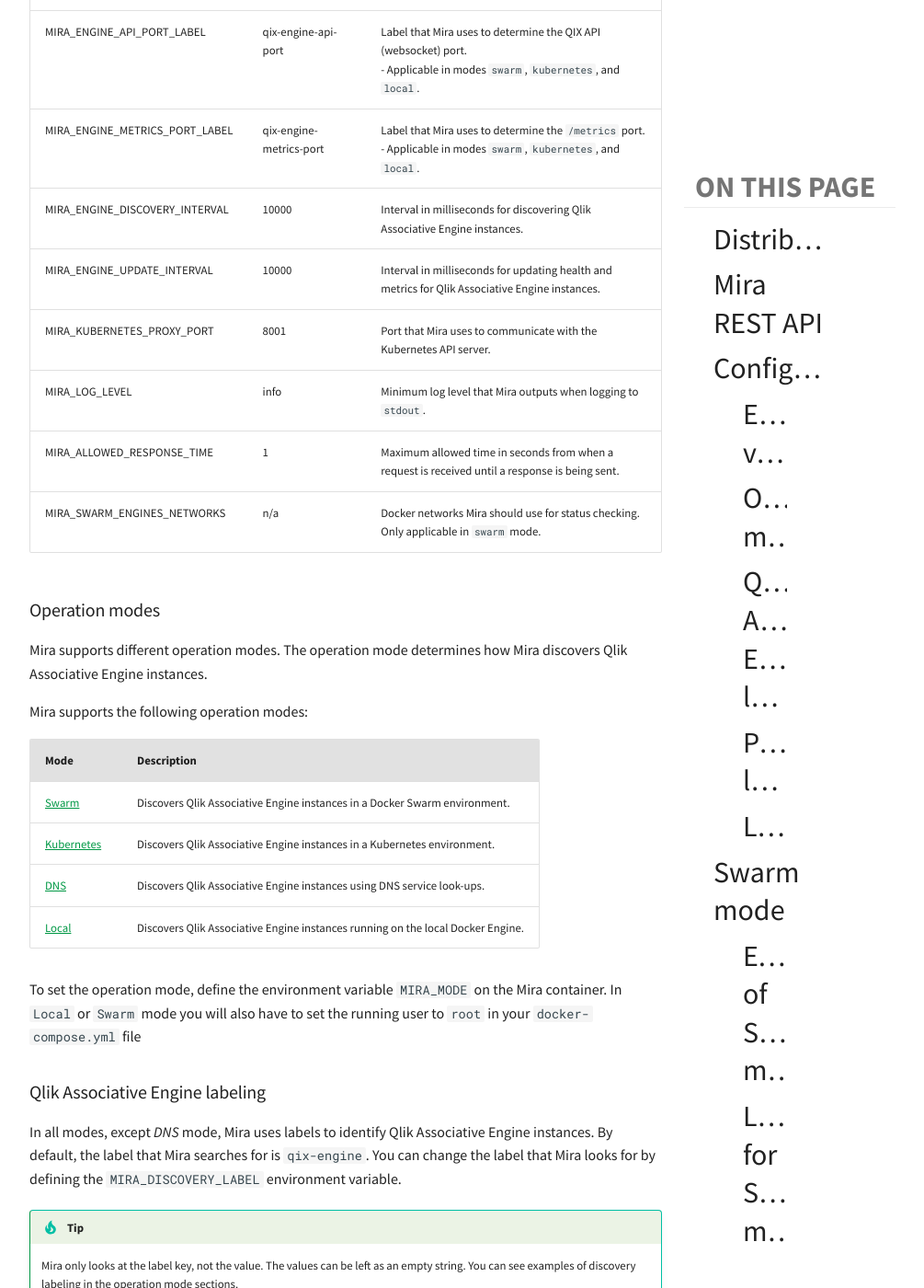
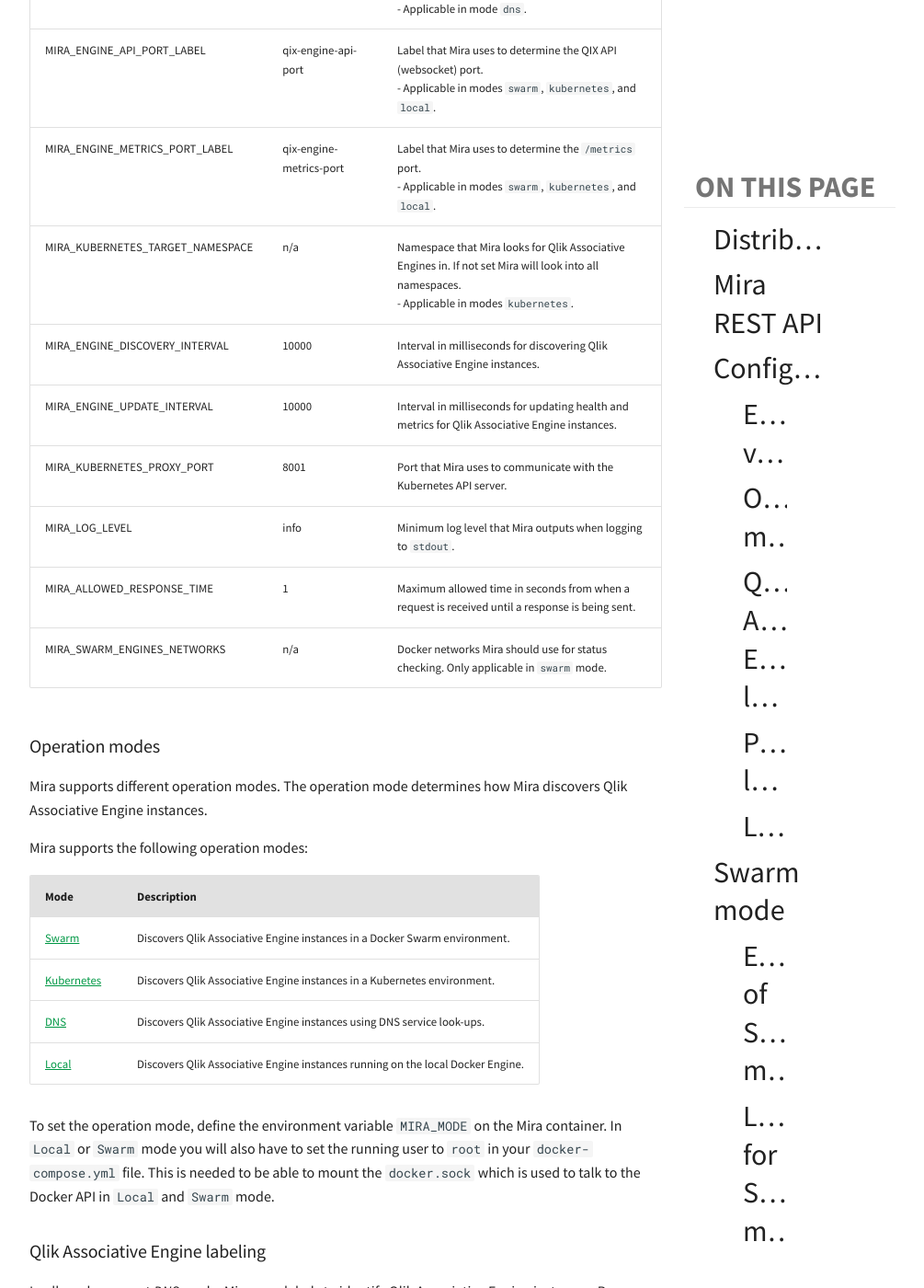
Before and after one commit to qlik-oss/core-website, an MkDocs documentation site: the page built from docs/services/mira.md, in a window 1280 px wide and 1400 px high, scrolled down 1226 px. Shown: the whole window at 92% size, without its empty margins (264-1269 px from the left). Built offline with MkDocs 1.6.1 and Material for MkDocs 9.7.7, drawn with Linux system fonts in a browser that asks for light colours; nearby versions of some CDN libraries; library files that are not in the unit come from our copies; comment, search, counter and statistics services are not loaded; some of the changed text lies outside the part shown.

Commit message:
update docs to describe root and MIRA_KUBERNETES_TARGET_NAMESPACE

```diff
--- a/docs/services/mira.md
+++ b/docs/services/mira.md
@@ -32,8 +32,9 @@
 | MIRA_DISCOVERY_HOSTNAME               | n/a                     | Hostname that Mira uses to query DNS for Qlik Associative Engine instances.<br>- Applicable in mode `dns`. |
 | MIRA_ENGINE_API_PORT_LABEL            | qix-engine-api-port     | Label that Mira uses to determine the QIX API (websocket) port.<br/>- Applicable in modes `swarm`, `kubernetes`, and `local`. |
 | MIRA_ENGINE_METRICS_PORT_LABEL        | qix-engine-metrics-port | Label that Mira uses to determine the `/metrics` port.<br/>- Applicable in modes `swarm`, `kubernetes`, and `local`. |
-| MIRA_ENGINE_DISCOVERY_INTERVAL        | 10000                    | Interval in milliseconds for discovering Qlik Associative Engine instances. |
-| MIRA_ENGINE_UPDATE_INTERVAL           | 10000                    | Interval in milliseconds for updating health and metrics for Qlik Associative Engine instances. |
+| MIRA_KUBERNETES_TARGET_NAMESPACE      | n/a                     | Namespace that Mira looks for Qlik Associative Engines in. If not set Mira will look into all namespaces. <br/>- Applicable in modes `kubernetes`. |
+| MIRA_ENGINE_DISCOVERY_INTERVAL        | 10000                   | Interval in milliseconds for discovering Qlik Associative Engine instances. |
+| MIRA_ENGINE_UPDATE_INTERVAL           | 10000                   | Interval in milliseconds for updating health and metrics for Qlik Associative Engine instances. |
 | MIRA_KUBERNETES_PROXY_PORT            | 8001                    | Port that Mira uses to communicate with the Kubernetes API server. |
 | MIRA_LOG_LEVEL                        | info                    | Minimum log level that Mira outputs when logging to `stdout`. |
 | MIRA_ALLOWED_RESPONSE_TIME            | 1                       | Maximum allowed time in seconds from when a request is received until a response is being sent. |
@@ -50,10 +51,11 @@
 |[Swarm](#swarm-mode)                   | Discovers Qlik Associative Engine instances in a Docker Swarm environment.            |
 |[Kubernetes](#kubernetes-mode)         | Discovers Qlik Associative Engine instances in a Kubernetes environment.              |
 |[DNS](#dns-mode)                       | Discovers Qlik Associative Engine instances using DNS service look-ups.               |
-|[Local](#local-mode)                   | Discovers Qlik Associative Engine instances running on the local Docker Engine.        |
+|[Local](#local-mode)                   | Discovers Qlik Associative Engine instances running on the local Docker Engine.       |
 
 To set the operation mode, define the environment variable `MIRA_MODE` on the Mira container.
-In `Local` or `Swarm` mode you will also have to set the running user to `root` in your `docker-compose.yml` file
+In `Local` or `Swarm` mode you will also have to set the running user to `root` in your `docker-compose.yml` file.
+This is needed to be able to mount the `docker.sock` which is used to talk to the Docker API in `Local` and `Swarm` mode.
 
 ### Qlik Associative Engine labeling
 
@@ -104,8 +106,8 @@
 How Mira should access the Docker Remote API can be configured in two ways.
 
 Mount `docker.sock` as a volume into the Mira container as shown in this [example](https://github.com/qlik-oss/mira/blob/master/docker-compose.yml).
-It is however only possible to mount `docker.sock` on a Swarm manager node. To be able to mount the `docker.sock`
-mira must be run with the `root` user configured in the `docker-compose.yml` file
+It is however only possible to mount `docker.sock` on a Swarm manager node. To be able to mount the local `docker.sock`
+Mira must be run with the `root` user configured in the `docker-compose.yml` file
 
 If Mira should be running on a worker node Mira needs to be configured to access the Docker Remote API by a URL.
 In this case there is no need to mount `docker.sock` into the Mira container,
@@ -208,6 +210,8 @@
 !!! Note
     Mira uses the Kubernetes API to discover Qlik Associative Engines in a Kubernetes deployment.
     If RBAC is enabled in Kubernetes then Mira will need `view` access to the Kubernetes API.
+    If `MIRA_KUBERNETES_TARGET_NAMESPACE`
+    is set however it is enough to give Mira `view` access to the API for that specific namespace.
 
 ### Example of Kubernetes mode
 
```
